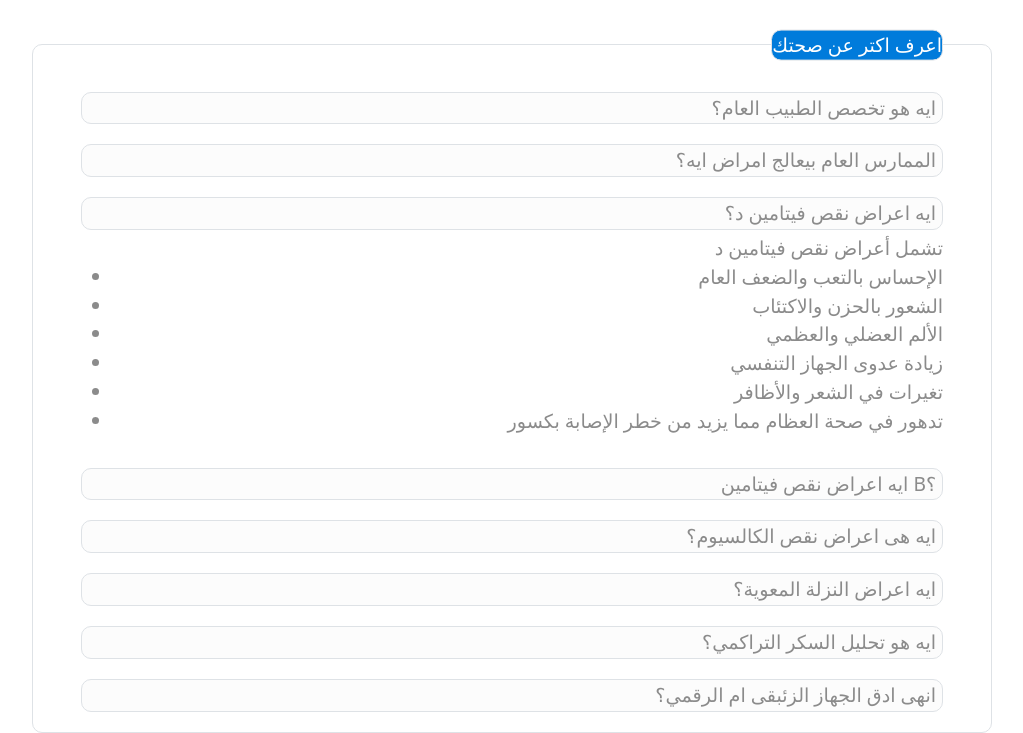
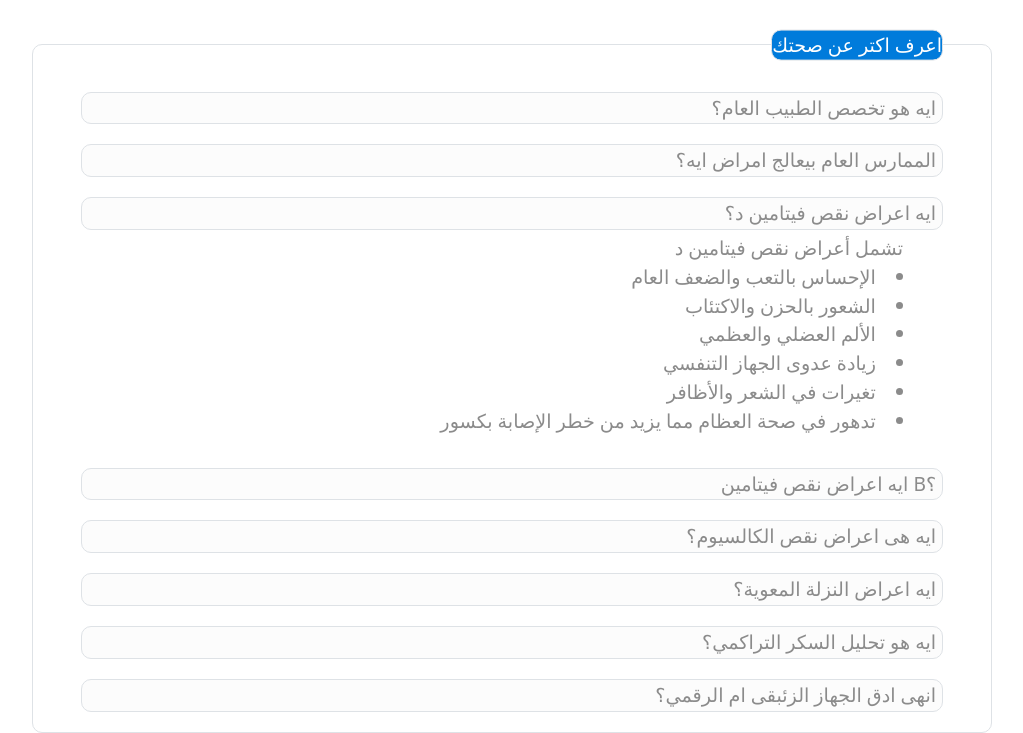
Before and after one commit to m22nna/NTI_Project, a PHP site: page /questions.php in a window 1280 px wide, after a click on "ايه اعراض نقص فيتامين د؟". Shown: the part 345-1078 px from the top of the page, without its empty margins (128-1151 px from the left). Run offline with PHP 8.4, Linux system fonts and the light colour scheme.

Commit message:
Update mine.css

```diff
--- a/css/mine.css
+++ b/css/mine.css
@@ -28,3 +28,12 @@
     width:90%;
     margin: auto;
 }
+.my-list {
+  direction: rtl;
+  text-align: right;
+  list-style-position: inside;
+}
+
+.my-list li {
+  list-style-type: disc; /* شكل النقاط */
+}
```
